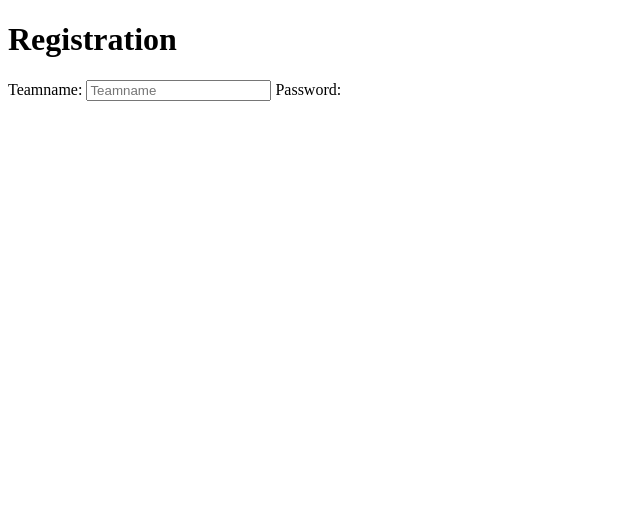
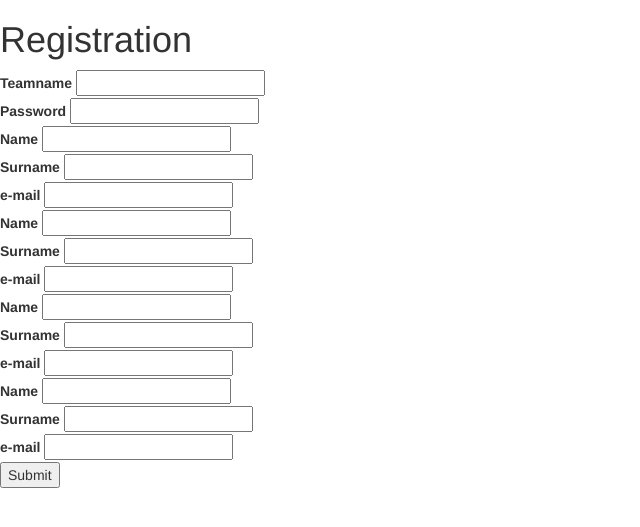
Before and after one commit to skuxy/hackaton_entry_task, a Django app: template hackaton/templates/index.html in a window 1280 px wide. Shown: the top 527 px of the page, without its empty margins (0-640 px from the left). Run offline with Django 3.2, Linux system fonts and the light colour scheme; the template is opened without the code that fills it, so the values that code supplies are empty; some libraries are stand-ins or nearby versions.

Commit message:
added registration form

```diff
--- a/hackaton/templates/index.html
+++ b/hackaton/templates/index.html
@@ -6,8 +6,16 @@
     <meta name="viewport" content="width=device-width, initial-scale=1, shrink-to-fit=no">
 
     <title></title>
+     <!-- Bootstrap CSS -->
+    <link rel="stylesheet" href="https://maxcdn.bootstrapcdn.com/bootstrap/3.3.7/css/bootstrap.min.css">
+    <!-- Optional JavaScript -->
 
-     <!-- Loads the path to your static files -->
+    <!-- jQuery first, then Popper.js, then Bootstrap JS -->
+    <script src="https://code.jquery.com/jquery-3.2.1.slim.min.js" integrity="sha384-KJ3o2DKtIkvYIK3UENzmM7KCkRr/rE9/Qpg6aAZGJwFDMVNA/GpGFF93hXpG5KkN" crossorigin="anonymous"></script>
+    <script src="https://cdnjs.cloudflare.com/ajax/libs/popper.js/1.12.9/umd/popper.min.js" integrity="sha384-ApNbgh9B+Y1QKtv3Rn7W3mgPxhU9K/ScQsAP7hUibX39j7fakFPskvXusvfa0b4Q" crossorigin="anonymous"></script>
+    <script src="https://maxcdn.bootstrapcdn.com/bootstrap/3.3.7/js/bootstrap.min.js"></script>
+
+   <!-- Loads the path to your static files -->
     {% load staticfiles %}
     <link rel="stylesheet" type="text/css" href="{% static 'index_style.css' %}" />
 
@@ -16,13 +24,81 @@
 
     <h1>Registration</h1>
 
-    <form>
-        Teamname:
-        <input type="text" name="firstname" id="inputFirstName" class="form-control" placeholder="Teamname">
-        Password:
-
-    </form>
-
+     <form>
+         <div class="input-container">
+             <label for="Teamname">Teamname</label>
+             <input type="text" id="Teamname" required="required"/>
+             <div class="bar"></div>
+         </div>
+         <div class="input-container">
+             <label for="Password">Password</label>
+             <input type="password" id="Password" required="required"/>
+             <div class="bar"></div>
+         </div>
+         <div class="input-container">
+             <label for="Name1">Name</label>
+             <input type="password" id="Name1" required="required"/>
+             <div class="bar"></div>
+         </div>
+         <div class="input-container">
+             <label for="Surname1">Surname</label>
+             <input type="text" id="Surname1" required="required"/>
+             <div class="bar"></div>
+         </div>
+         <div class="input-container">
+             <label for="email1">e-mail</label>
+             <input type="email" id="email1" required="required"/>
+             <div class="bar"></div>
+         </div>
+           <div class="input-container">
+             <label for="Name2">Name</label>
+             <input type="password" id="Name2" required="required"/>
+             <div class="bar"></div>
+         </div>
+         <div class="input-container">
+             <label for="Surname2">Surname</label>
+             <input type="text" id="Surname2" required="required"/>
+             <div class="bar"></div>
+         </div>
+         <div class="input-container">
+             <label for="email2">e-mail</label>
+             <input type="email" id="email2" required="required"/>
+             <div class="bar"></div>
+         </div>
+           <div class="input-container">
+             <label for="Name3">Name</label>
+             <input type="password" id="Name3" required="required"/>
+             <div class="bar"></div>
+         </div>
+         <div class="input-container">
+             <label for="Surname3">Surname</label>
+             <input type="text" id="Surname3" required="required"/>
+             <div class="bar"></div>
+         </div>
+         <div class="input-container">
+             <label for="email3">e-mail</label>
+             <input type="email" id="email3" required="required"/>
+             <div class="bar"></div>
+         </div>
+           <div class="input-container">
+             <label for="Name4">Name</label>
+             <input type="password" id="Name4" required="required"/>
+             <div class="bar"></div>
+         </div>
+         <div class="input-container">
+             <label for="Surname4">Surname</label>
+             <input type="text" id="Surname4" required="required"/>
+             <div class="bar"></div>
+         </div>
+         <div class="input-container">
+             <label for="email4">e-mail</label>
+             <input type="email" id="email4" required="required"/>
+             <div class="bar"></div>
+         </div>
+         <div class="button-container">
+             <button><span>Submit</span></button>
+         </div>
+     </form>
 
 </body>
 </html>
```
